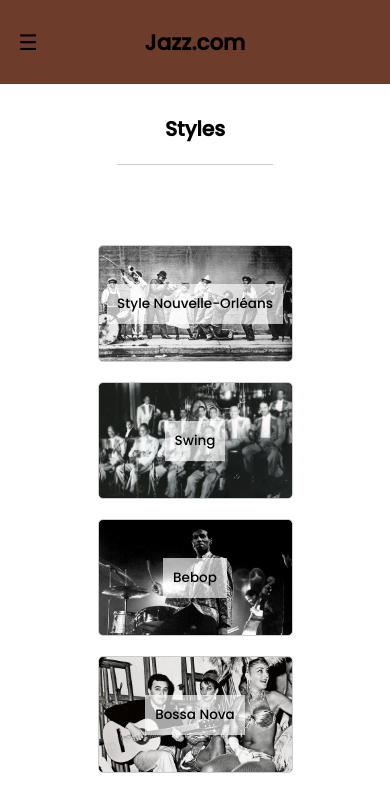
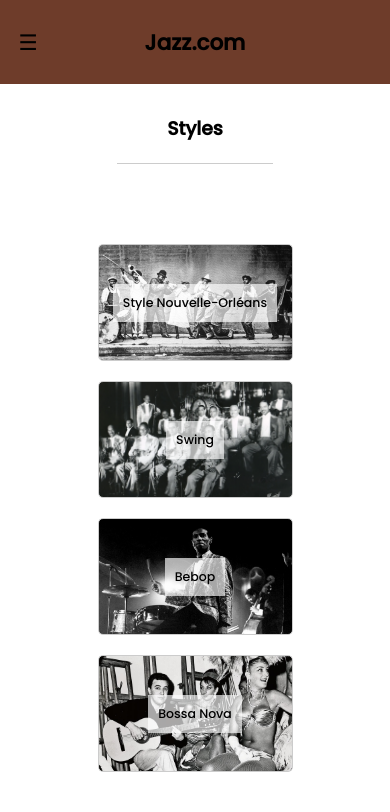
Before and after one commit to LaiPe/jazz-com, a plain HTML site: page styles.html in a window 390 px wide. Drawn offline with Linux system fonts and the light colour scheme.

Commit message:
affichage alternatif des pages styles/ pour mobile (4)(police)

```diff
--- a/css/theme.css
+++ b/css/theme.css
@@ -97,7 +97,6 @@ nav.mini ul{
 @media all and (max-width: 1000px){
     :root{
         --hheader: 10vh;
-        font-size: 13.5px;
     }
     body > header h1{
         font-size: calc(55 * var(--res));
```
Also changed, not shown: css/styles.css (+0 -14 lines).
